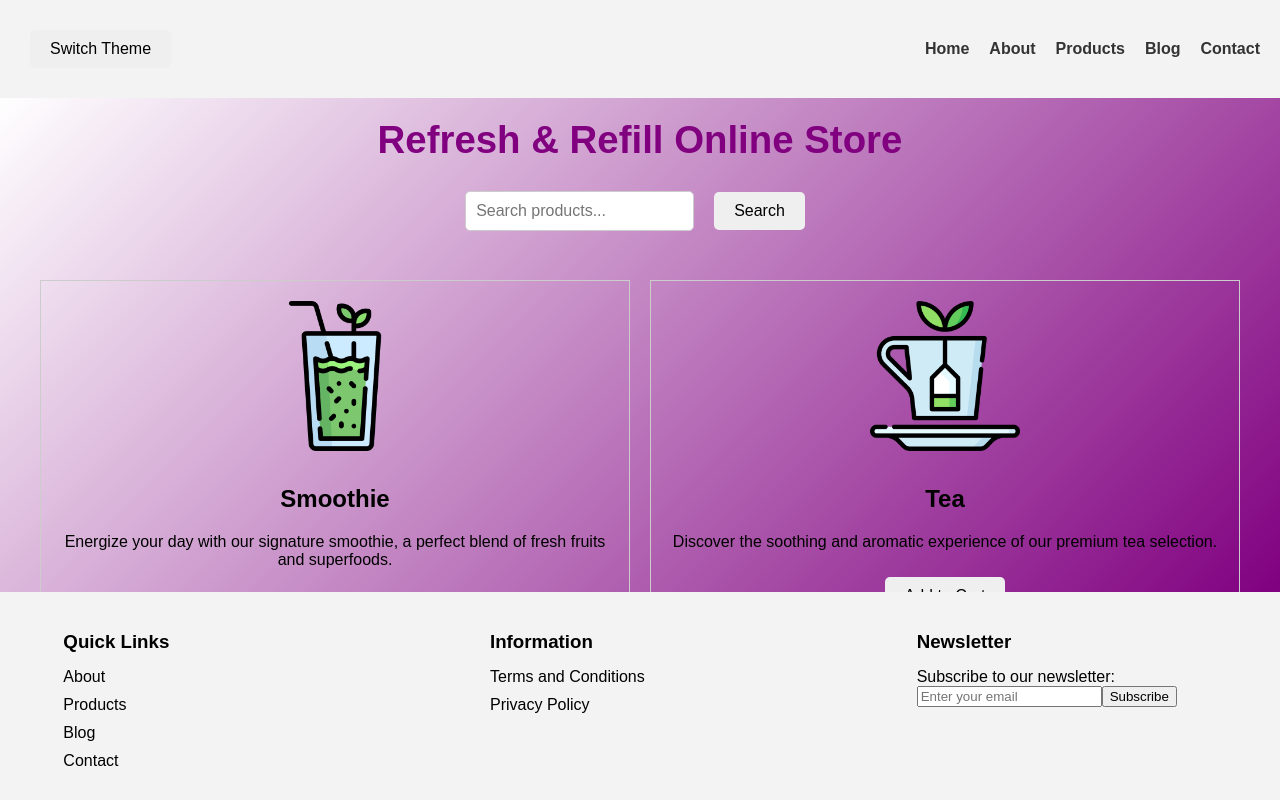
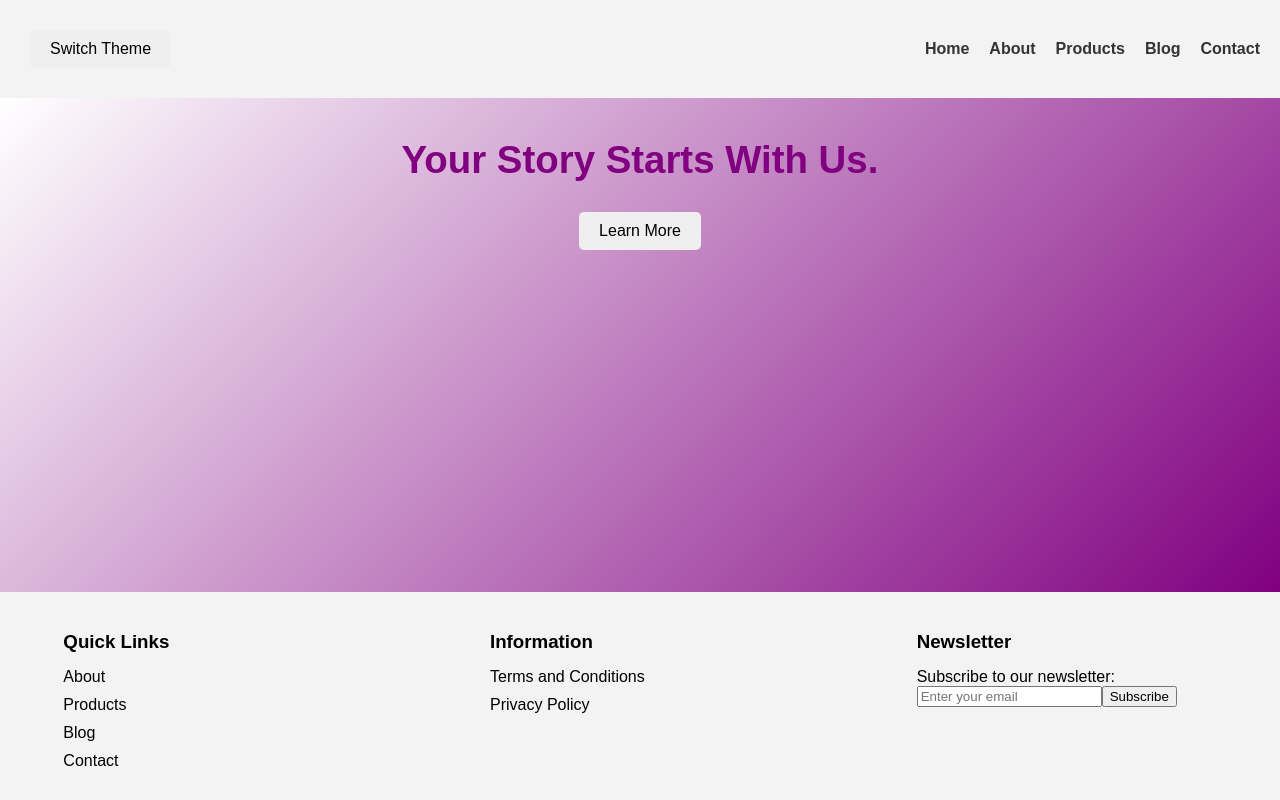
Before and after one commit to mariamkhutuashvili/tbc-academy-react-project, a React (Create React App) app: page / in a window 1280 px wide. Built offline with nearby package versions, Linux system fonts and the light colour scheme; the HTML template or start-up script is replaced by a standard one.

Commit message:
Relocate products display to product page with React Router integration

```diff
--- a/src/App.css
+++ b/src/App.css
@@ -34,10 +34,11 @@
   justify-content: flex-start;
   align-items: center;
   flex-direction: column;
+  height: 100vh;
 }
 
 .main-content h1 {
-  margin: 0 0 20px 0;
+  margin: 20px 0 20px 0;
   color: purple;
   font-size: 3vw;
 }
--- a/src/App.js
+++ b/src/App.js
@@ -2,6 +2,7 @@ import { BrowserRouter as Router, Routes, Route } from "react-router-dom";
 import Header from "./components/Header";
 import MainContent from "./components/MainContent";
 import Footer from "./components/Footer";
+import Products from "./components/products/Products";
 import Blog from "./components/blog/Blog";
 import Contact from "./components/contact/Contact";
 import "./App.css";
@@ -20,6 +21,7 @@ function App() {
           <div className="pages">
             <Routes>
               <Route path="/" element={<MainContent />} />
+              <Route path="/products" element={<Products />} />
               <Route path="/blog" element={<Blog />} />
               <Route path="/contact" element={<Contact />} />
             </Routes>
--- a/src/components/MainContent.jsx
+++ b/src/components/MainContent.jsx
@@ -1,12 +1,8 @@
-import Products from "./products/Products";
-import Search from "./search/Search";
-
 function MainContent() {
   return (
     <main className="main-content">
-      <h1>Refresh & Refill Online Store</h1>
-      <Search />
-      <Products />
+      <h1>Your Story Starts With Us.</h1>
+      <button className="button">Learn More</button>
     </main>
   );
 }
--- a/src/components/products/Products.css
+++ b/src/components/products/Products.css
@@ -1,3 +1,8 @@
+.store h1 {
+  margin: 20px 0 20px 0;
+  font-size: 3vw;
+}
+
 .products-grid {
   display: grid;
   grid-template-columns: repeat(2, 1fr);
--- a/src/components/products/Products.jsx
+++ b/src/components/products/Products.jsx
@@ -1,8 +1,12 @@
+import Search from "../search/Search";
 import productsData from "./productsData";
 import "./Products.css";
 
 function Products() {
   return (
+    <div className="store">
+      <h1>Refresh & Refill Online Store</h1>
+      <Search />
       <div className="products-grid">
         {productsData.map(({ id, headline, description, photo }) => (
           <div key={id} className="product">
@@ -13,6 +17,7 @@ function Products() {
           </div>
         ))}
       </div>
+    </div>
   );
 }
 
```
Lines whose indentation alone changed are shown as unchanged.
